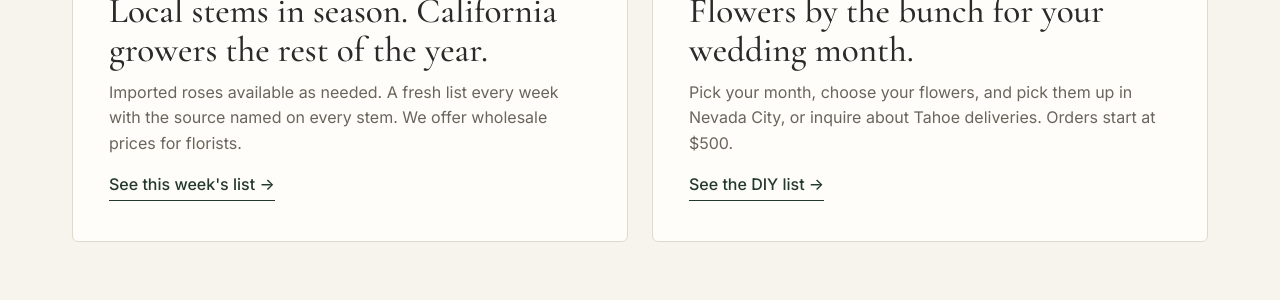
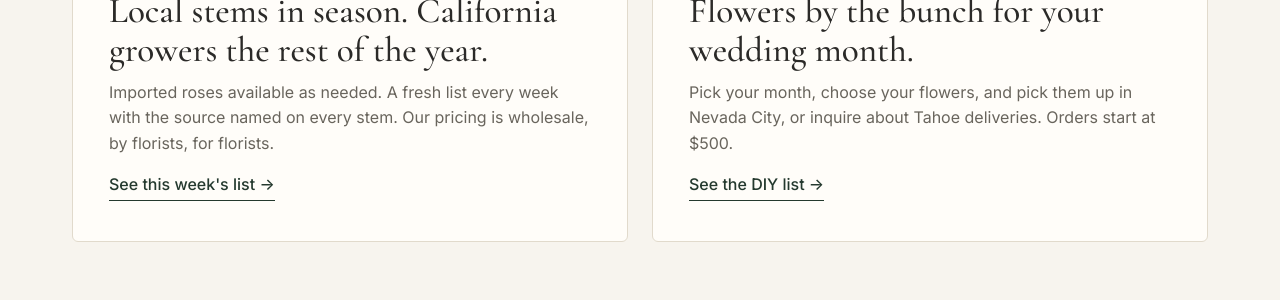
Before and after one commit to jshplhm/sierrastems, a Jekyll site: the page built from index.html, in a window 1280 px wide and 900 px high, scrolled down 905 px. Shown: the part 178-478 px from the top of the window. Built offline with Jekyll 4.4.1, drawn with Linux system fonts in a browser that asks for light colours.

Commit message:
Home: florist card pricing line
Co-Authored-By: Claude Opus 5.5 <noreply@anthropic.com>
Claude-Session: https://claude.ai/code/session_012d4NNvuZZmyaY4YyJAbTUg

```diff
--- a/index.html
+++ b/index.html
@@ -26,7 +26,7 @@ scripts:
     <a class="door" href="{{ '/availability/' | relative_url }}">
       <span class="eyebrow">Florists and event designers</span>
       <span class="door-title">Local stems in season. California growers the rest of the year.</span>
-      <span class="door-copy">Imported roses available as needed. A fresh list every week with the source named on every stem. We offer wholesale prices for florists.</span>
+      <span class="door-copy">Imported roses available as needed. A fresh list every week with the source named on every stem. Our pricing is wholesale, by florists, for florists.</span>
       <span class="link-arrow">See this week's list</span>
     </a>
     <a class="door" href="{{ '/diy/' | relative_url }}">
```
